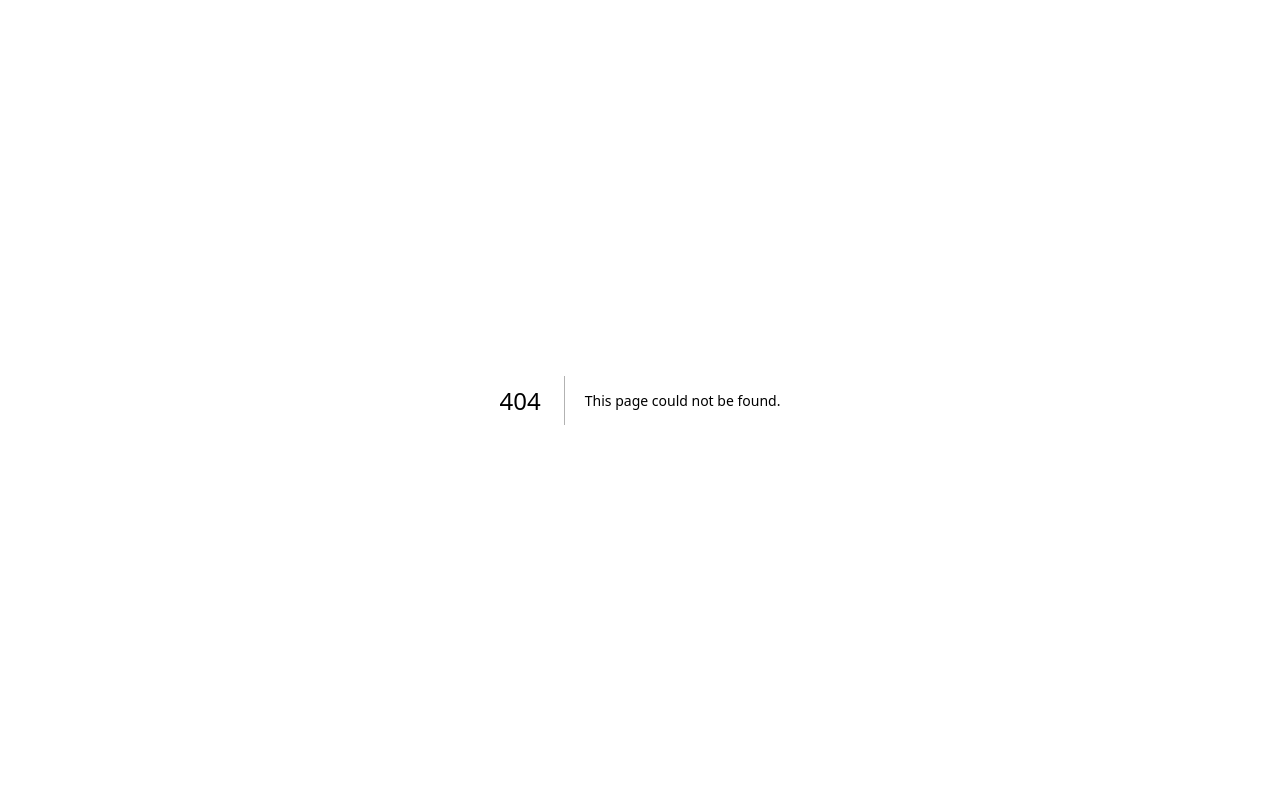
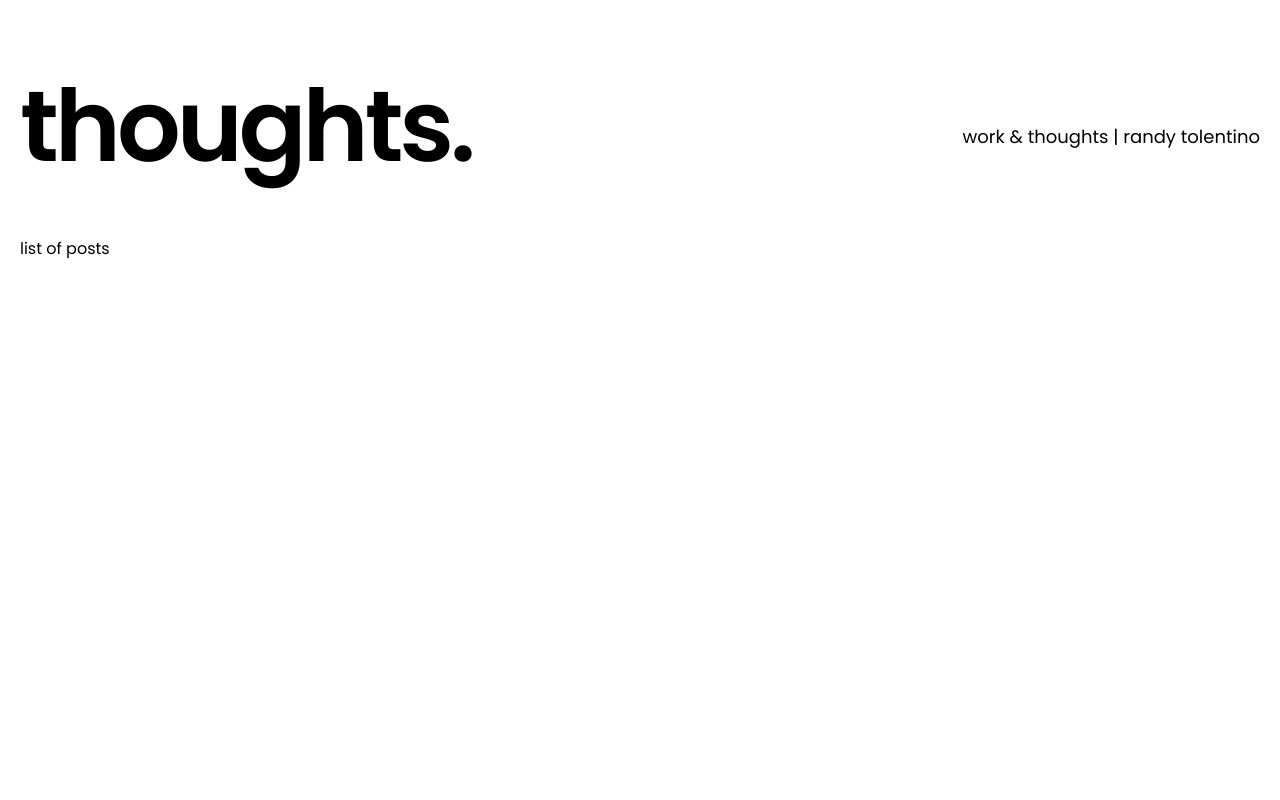
Before and after one commit to techtolentino/rt-26, a Next.js app: page /posts in a window 1280 px wide. Before the commit this address had no page. Shown: the top 800 px of the page. Built offline with nearby package versions, Linux system fonts and the light colour scheme.

Commit message:
feat: add posts page

```diff
--- /dev/null
+++ b/src/app/posts/page.tsx
@@ -0,0 +1,13 @@
+import Container from "@/app/_components/container";
+import { Intro } from "@/app/_components/intro";
+
+export default async function Posts() {
+  return (
+    <main>
+      <Container>
+        <Intro title="thoughts" />
+        list of posts
+      </Container>
+    </main>
+  );
+}
```
